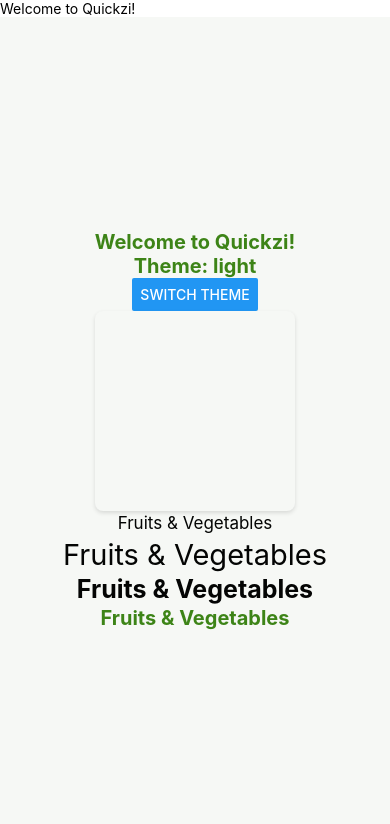
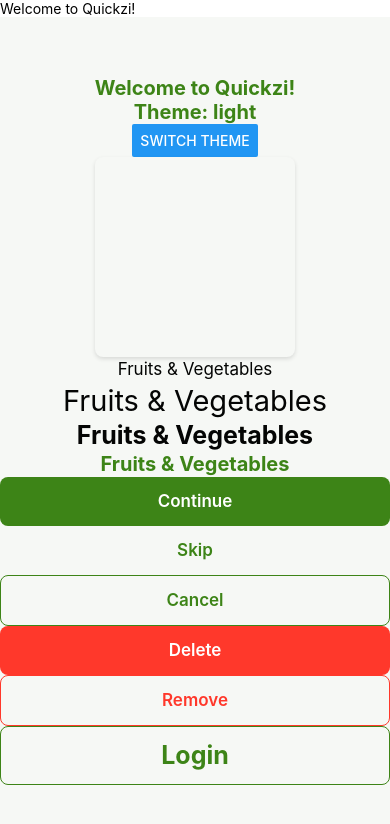
Before and after one commit to annnmol/quickzi, a React Native app: screen / in a window 390 px wide. Shown: the top 824 px of the page. Built offline with nearby package versions, Linux system fonts and the light colour scheme; what react-native-mmkv would draw is missing.

Commit message:
button added

```diff
--- a/src/components/example.tsx
+++ b/src/components/example.tsx
@@ -5,6 +5,7 @@ import useSystemStore from "../store/slices/system";
 import { useShallow } from "zustand/react/shallow";
 import { tokens } from "../lib/tokens";
 import AppText from "./ui/text";
+import AppButton from "./ui/button";
 
 const Example = () => {
   const theme = useSystemStore(useShallow((state) => state.colorScheme));
@@ -30,6 +31,12 @@ const Example = () => {
       <AppText variant="title">Fruits & Vegetables</AppText>
       <AppText variant="heading" style={{fontWeight:"700"}}>Fruits & Vegetables</AppText>
       <AppText style={styles.text}>Fruits & Vegetables</AppText>
+<AppButton>Continue</AppButton>
+      <AppButton variant="ghost" textThemeKey="primary">Skip</AppButton>
+      <AppButton variant="outline">Cancel</AppButton>
+      <AppButton variant="danger">Delete</AppButton>
+      <AppButton variant="danger-outline" textThemeKey="red">Remove</AppButton>
+      <AppButton textVariant="heading" variant="outline">Login</AppButton>
     </View>
   );
 };
--- /dev/null
+++ b/src/components/ui/button.tsx
@@ -0,0 +1,154 @@
+import { ElementRef, forwardRef, memo, type ReactNode, useMemo } from "react";
+import {
+    StyleSheet,
+    Text,
+    TextProps,
+    TouchableOpacity,
+    TouchableOpacityProps,
+    TextStyle,
+    ViewStyle,
+    StyleProp,
+} from "react-native";
+
+//custom imports
+import { TextVariant, textVariants } from "@app/src/lib/text";
+import { theme, ThemeKeys } from "@app/src/lib/theme";
+import { tokens } from "@app/src/lib/tokens";
+
+export type ButtonVariant =
+  | "primary"
+  | "outline"
+  | "ghost"
+  | "grey"
+  | "danger"
+  | "danger-outline";
+
+export interface AppButtonProps extends TouchableOpacityProps {
+  variant?: ButtonVariant;
+  textVariant?: TextVariant;
+  textThemeKey?: ThemeKeys;
+  children: ReactNode;
+  textProps?: TextProps;
+  rounded?: boolean;
+  fullWidth?: boolean;
+  left?: ReactNode;
+  right?: ReactNode;
+}
+
+const AppButton = memo(
+  forwardRef<ElementRef<typeof TouchableOpacity>, AppButtonProps>(
+    (
+      {
+        variant = "primary",
+        textVariant = "defaultSemiBold",
+        textThemeKey,
+        children,
+        style,
+        textProps,
+        rounded = false,
+        fullWidth = true,
+        left,
+        right,
+        ...props
+      },
+      ref
+    ) => {
+      // Resolve text color
+      const textColor = useMemo(() => {
+        if (textThemeKey) return theme[textThemeKey];
+        switch (variant) {
+          case "primary":
+          case "danger":
+            return theme.onPrimary;
+          case "outline":
+          case "danger-outline":
+            return theme.primary;
+          default:
+            return theme.text;
+        }
+      }, [variant, textThemeKey]);
+
+      const buttonStyle = useMemo(
+        (): StyleProp<ViewStyle> => [
+          styles.base,
+          styles[variant],
+          rounded ? styles.rounded : styles.flat,
+          fullWidth && styles.fullWidth,
+          props.disabled ? { opacity: 0.5 } : {},
+          style,
+        ],
+        [variant, rounded, fullWidth, props.disabled, style]
+      );
+
+      const textStyle = useMemo<TextStyle[]>(
+        () => [
+          textVariants[textVariant],
+          { color: textColor },
+          textProps?.style as TextStyle,
+        ],
+        [textVariant, textColor, textProps?.style]
+      );
+
+      return (
+        <TouchableOpacity
+          ref={ref}
+          style={buttonStyle}
+          activeOpacity={0.7}
+          {...props}
+        >
+          {left}
+          <Text numberOfLines={1} style={textStyle} {...textProps}>
+            {children}
+          </Text>
+          {right}
+        </TouchableOpacity>
+      );
+    }
+  )
+);
+
+export default AppButton;
+
+// Static style definitions using StyleSheet.create
+const styles = StyleSheet.create({
+  base: {
+    paddingVertical: tokens.spacing12,
+    paddingHorizontal: tokens.spacing16,
+    flexDirection: "row",
+    alignItems: "center",
+    justifyContent: "center",
+    gap: tokens.spacing8,
+  },
+  fullWidth: {
+      alignSelf: "stretch",
+    // width: "100%",
+  },
+  rounded: {
+    borderRadius: tokens.radiusFull,
+  },
+  flat: {
+    borderRadius: tokens.radius8,
+  },
+  primary: {
+    backgroundColor: theme.primary,
+  },
+  outline: {
+    backgroundColor: "transparent",
+    borderWidth: 1,
+    borderColor: theme.primary,
+  },
+  ghost: {
+    backgroundColor: "transparent",
+  },
+  grey: {
+    backgroundColor: theme.icon,
+  },
+  danger: {
+    backgroundColor: theme.red,
+  },
+  "danger-outline": {
+    backgroundColor: "transparent",
+    borderWidth: 1,
+    borderColor: theme.red,
+  },
+});
--- a/src/components/ui/text.tsx
+++ b/src/components/ui/text.tsx
@@ -6,7 +6,7 @@ import {
   type StyleProp
 } from "react-native";
 
-// design system
+// custom imports
 import { textVariants, TextVariant } from "@app/src/lib/text";
 import { useThemeColor } from "@app/src/components/hooks/useThemeColor";
 import { ThemeKeys } from "@app/src/lib/theme";
--- a/src/lib/text.ts
+++ b/src/lib/text.ts
@@ -1,4 +1,4 @@
-import { Dimensions } from "react-native";
+import { Dimensions, TextStyle } from "react-native";
 
 // custom imports
 import textTokens from "../../tokens/text.json";
@@ -10,7 +10,7 @@ const MIN_SCALE = 0.95;
 const screenWidth = Dimensions.get("window").width;
 const screenScale = screenWidth / BASE_WIDTH;
 
-export const normalize = (size: number): number => {
+export const getResponsiveText = (size: number): number => {
   const clamped = Math.min(Math.max(screenScale, MIN_SCALE), MAX_SCALE);
   return Math.round(size * clamped);
 };
@@ -21,7 +21,7 @@ export type TextStyleToken = {
   fontSize: number;
   lineHeight: number;
   fontFamily: string;
-  fontWeight: string;
+  fontWeight: TextStyle["fontWeight"];
   color?: string;
 };
 
@@ -34,8 +34,8 @@ const flattenTokens = (tokens: RawTokenMap) =>
     Object.entries(tokens).map(([key, { value }]) => [
       key,
       {
-        fontSize: normalize(value.fontSize),
-        lineHeight: normalize(value.lineHeight),
+        fontSize: getResponsiveText(value.fontSize),
+        lineHeight: getResponsiveText(value.lineHeight),
         fontFamily: value.fontFamily ?? "sans-serif",
         fontWeight: value.fontWeight ?? 400,
         ...(value.color && { color: value.color }),
--- a/src/lib/theme.ts
+++ b/src/lib/theme.ts
@@ -31,3 +31,18 @@ export type ThemeTypeMap = typeof theme;
 export type ThemeKeys = keyof ThemeTypeMap;
 
 export const isDarkTheme = (): boolean => colorScheme === "dark";
+
+// Get color + opacity version
+export const getThemeColorWithOpacity = (
+  key: ThemeKeys,
+  opacity: number
+): string => {
+  const rgb = theme[key]
+    ?.replace("rgb(", "")
+    ?.replace(")", "")
+    ?.split(",")
+    ?.map((n) => parseInt(n.trim()));
+
+  const [r, g, b] = rgb;
+  return `rgba(${r}, ${g}, ${b}, ${opacity})`;
+};
```
